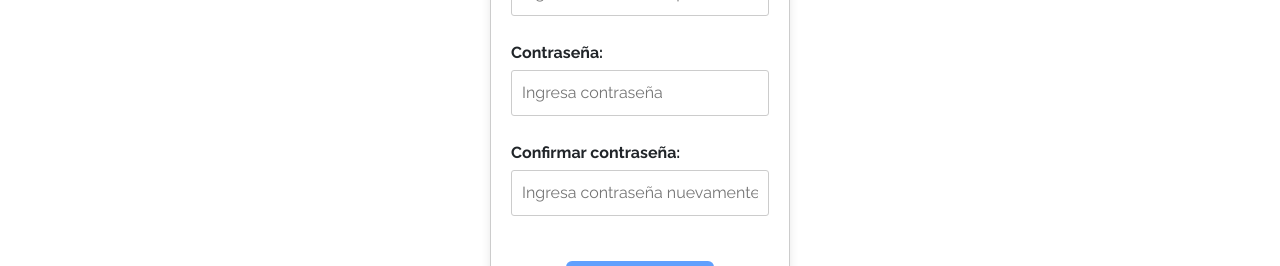
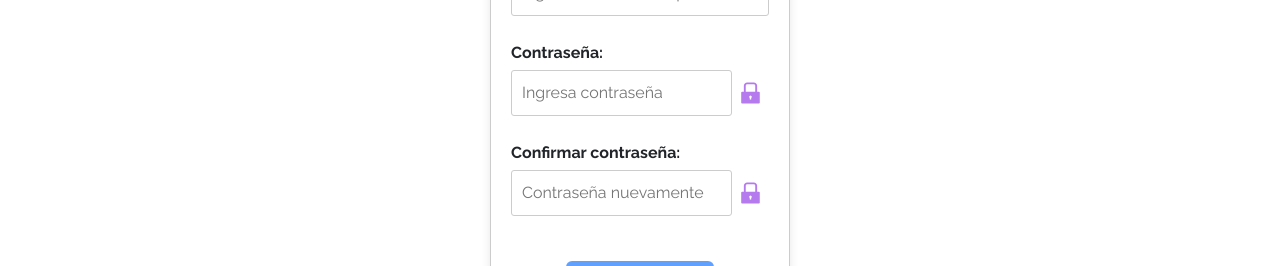
Before and after one commit to MartinLaRosa27/SoccerStore, a React (Vite) app in the folder client/: page /login in a window 1280 px wide. Shown: the part 480-746 px from the top of the page. Built offline with nearby package versions, Linux system fonts and the light colour scheme; no server answers.

Commit message:
mostrar constraseña

```diff
--- a/client/src/components/login/Iniciar.tsx
+++ b/client/src/components/login/Iniciar.tsx
@@ -1,7 +1,9 @@
 import { useState, useEffect } from "react";
 import { useUsuarioContext } from "../../context/UsuarioContext";
+import { AiFillLock } from "react-icons/ai";
 
 function Iniciar(props: { setShowIniciar: any; showIniciar: any }) {
+  const [shown, setShown] = useState(false);
   const { getUsuario } = useUsuarioContext();
   const [email, setEmail] = useState("");
   const [password, setPassword] = useState("");
@@ -42,14 +44,27 @@ function Iniciar(props: { setShowIniciar: any; showIniciar: any }) {
         </div>
         <div className="form-group" style={{ margin: "25px 0" }}>
           <label htmlFor="password">Contraseña:</label>
+          <div
+            style={{
+              display: "flex",
+              flexDirection: "row",
+              alignItems: "center",
+              justifyContent: "center",
+            }}
+          >
             <input
-            type="password"
+              type={shown ? "text" : "password"}
               id="password"
               placeholder="Ingresa tu contraseña"
               value={password}
               onChange={handlePasswordChange}
               required
             />
+            <AiFillLock
+              className="icon-lock"
+              onClick={() => setShown(!shown)}
+            />
+          </div>
         </div>
 
         <div className="btn-cont">
--- a/client/src/components/login/Registrarse.tsx
+++ b/client/src/components/login/Registrarse.tsx
@@ -1,9 +1,12 @@
-import { useEffect } from "react";
+import { useEffect, useState } from "react";
 import { Formik, Field, Form, ErrorMessage } from "formik";
 import { useUsuarioContext } from "../../context/UsuarioContext";
+import { AiFillLock } from "react-icons/ai";
 import * as Yup from "yup";
 
 function Registrarse(props: { setShowIniciar: any; showIniciar: any }) {
+  const [shown, setShown] = useState(false);
+  const [show, setShow] = useState(false);
   const { postUsuario } = useUsuarioContext();
 
   useEffect(() => {
@@ -63,21 +66,47 @@ function Registrarse(props: { setShowIniciar: any; showIniciar: any }) {
             </div>
             <div className="form-group" style={{ margin: "25px 0" }}>
               <label>Contraseña:</label>
+              <div
+                style={{
+                  display: "flex",
+                  flexDirection: "row",
+                  alignItems: "center",
+                  justifyContent: "center",
+                }}
+              >
                 <Field
                   as="input"
-                type="password"
+                  type={show ? "text" : "password"}
                   name="password"
                   placeholder="Ingresa contraseña"
                 />
+                <AiFillLock
+                  className="icon-lock"
+                  onClick={() => setShow(!show)}
+                />
+              </div>
             </div>
             <div className="form-group" style={{ margin: "25px 0" }}>
               <label>Confirmar contraseña:</label>
+              <div
+                style={{
+                  display: "flex",
+                  flexDirection: "row",
+                  alignItems: "center",
+                  justifyContent: "center",
+                }}
+              >
                 <Field
                   as="input"
-                type="password"
+                  type={shown ? "text" : "password"}
                   name="passwordAux"
-                placeholder="Ingresa contraseña nuevamente"
+                  placeholder="Contraseña nuevamente"
                 />
+                <AiFillLock
+                  className="icon-lock"
+                  onClick={() => setShown(!shown)}
+                />
+              </div>
             </div>
 
             <div
--- a/client/src/components/login/login.scss
+++ b/client/src/components/login/login.scss
@@ -1,4 +1,5 @@
 $violetaUno: #b57aed;
+$negro: #252525;
 
 #login {
   min-height: 100vh;
@@ -22,6 +23,18 @@ $violetaUno: #b57aed;
     display: flex;
     justify-content: center;
     align-items: center;
+  }
+
+  .icon-lock {
+    color: $violetaUno;
+    font-size: 2rem;
+    margin: 5px;
+
+    &:hover {
+      cursor: pointer;
+      transition: 0.3s;
+      color: $negro;
+    }
   }
 
   .login-form {
```
Lines whose indentation alone changed are shown as unchanged.
